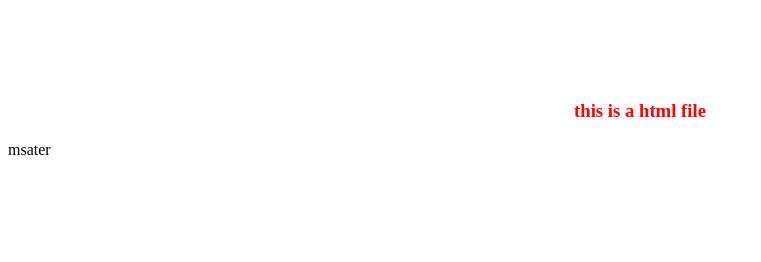
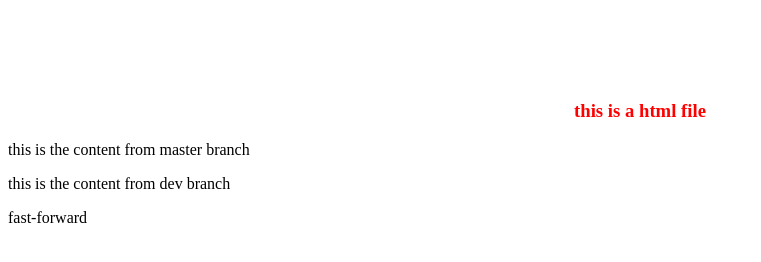
Before and after one commit to basakest/test-git, a plain HTML site: page index.html in a window 1280 px wide. Shown: the whole page, without its empty margins (0-761 px from the left). Drawn offline with Linux system fonts and the light colour scheme.

Commit message:
fast-forward

```diff
--- a/index.html
+++ b/index.html
@@ -8,6 +8,8 @@
 </head>
 <body>
     <h3>this is a html file</h3>
-    <p>msater</p>
+    <p>this is the content from master branch</p>
+    <p>this is the content from dev branch</p>
+    <p>fast-forward</p>
 </body>
 </html>
```
